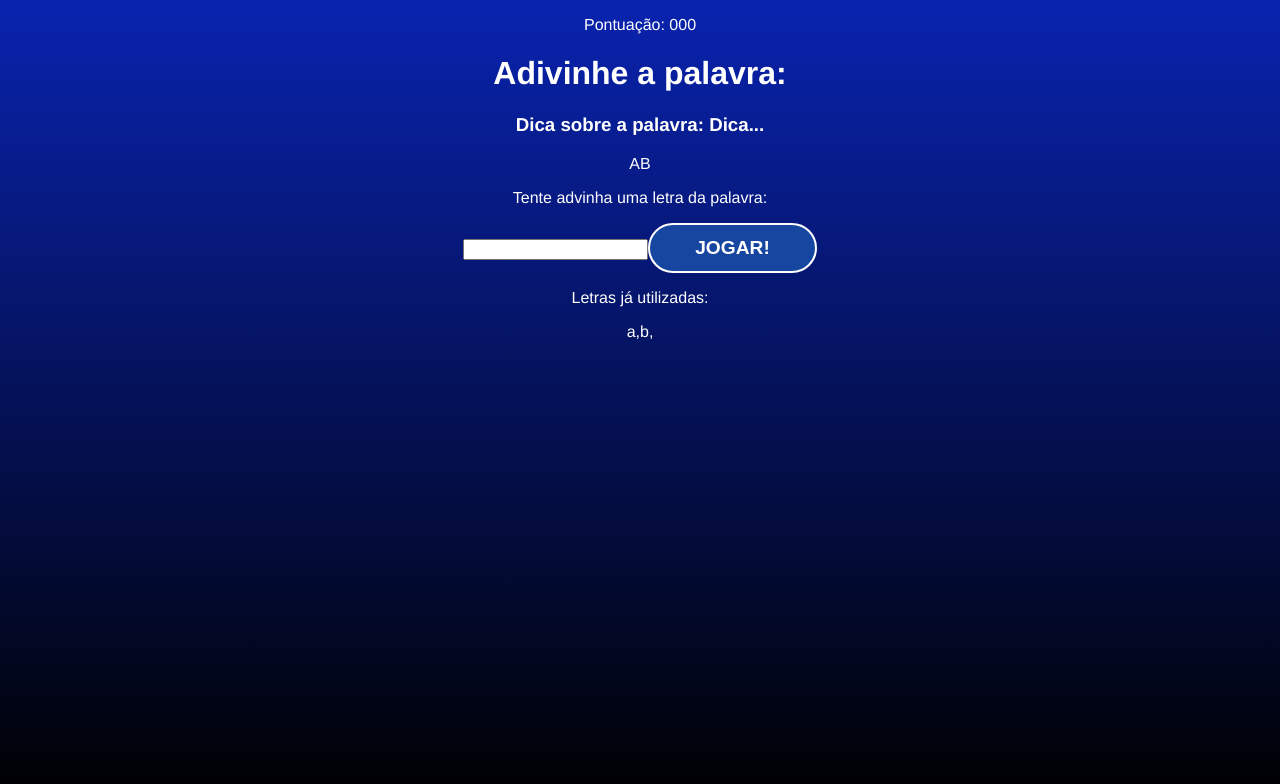
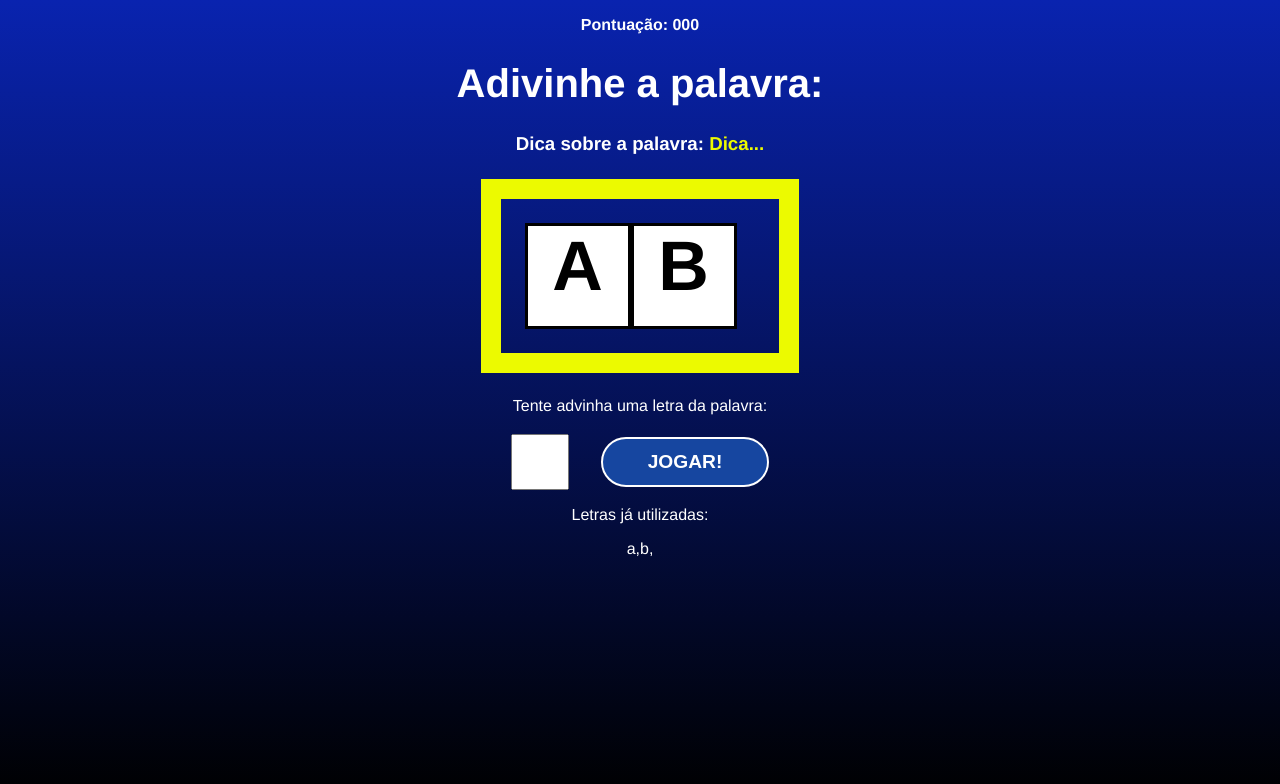
Before and after one commit to PauloVitorrr/secret-word, a React (Create React App) app: page / in a window 1280 px wide. Both pictures are taken after a click on the button "COMEÇAR O JOGO". Shown: the top 784 px of the page. Built offline with nearby package versions, Linux system fonts and the light colour scheme.

Commit message:
estilização da pagina

```diff
--- a/src/components/Game/style.css
+++ b/src/components/Game/style.css
@@ -0,0 +1,48 @@
+.game h1{
+    font-size: 2.5em;
+}
+
+.points span{
+    font-weight: bold;
+}
+
+.tip span{
+    color: #ecfa00;
+}
+
+.wordContainer{
+    margin: 1.5em;
+    padding: 1.5em;
+    border: 20px solid #ecfa00;
+    display: flex;
+}
+
+.letter, .blackSquare{
+    font-size: 70px;
+    line-height: 1,5;
+    border: 3px solid #000;
+    height: 100px;
+    width: 100px;
+    text-transform: uppercase;
+    background-color: #FFF;
+    color: #000;
+    font-weight: bold;
+}
+
+.letterContainer p{
+    margin-bottom: 1.2em;
+}
+
+.letterContainer form{
+    display: flex;
+    align-items: center;
+    justify-content: center;
+}
+
+.letterContainer input{
+    height: 50px;
+    width: 50px;
+    font-size: 2em;
+    text-align: center;
+    margin-right: 1em;
+}
```
